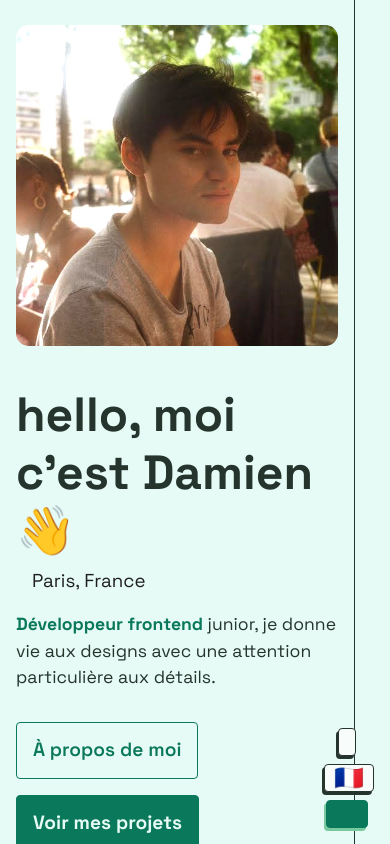
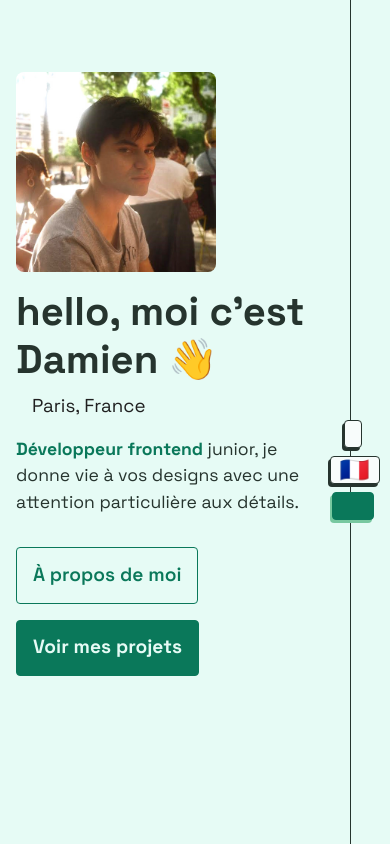
Before and after one commit to GDami/portfolio, a React (Vite) app: page / in a window 390 px wide. Built offline with nearby package versions, Linux system fonts and the light colour scheme; some icons are missing.

Commit message:
more responsive hero

```diff
--- a/src/App.css
+++ b/src/App.css
@@ -17,18 +17,11 @@ footer {
 
 }
 
-@media screen and (max-width: 800px) {
-
-    /* without this the header and footer borders are aligned */
-    footer {
-        padding-block: calc(var(--spacing-low) + 2px);
-    }
-}
-
 .section-title {
     width: fit-content;
     align-self: center;
     font-weight: 400;
+    font-size: 2.2rem;
     cursor: default;
 }
 
@@ -64,7 +57,7 @@ footer {
     transition: width var(--transition-time) ease;
 }
 
-.animated-underline:hover::after {
+.animated-underline:hover::after, .hero-cta:hover .animated-underline::after {
     width: 100%;
     left: 0;
     right: auto;
@@ -99,18 +92,8 @@ strong {
     color: var(--color-draw)
 }
 
-@media screen and (max-width: 480px) {
-    /* .section-title {
-        align-self: flex-start;
-    } */
-
-    .section-container {
-        margin-inline: var(--spacing-common);
-    }
-
-    .section-title::before {
-        right: calc(100% + 2 * var(--spacing-common));
-    }
+h2 {
+    font-size: 1.5rem;
 }
 
 g, path {
@@ -120,6 +103,10 @@ g, path {
 .content-wrapper {
     display: flex;
     flex-direction: column;
+
+    height: 100vh;
+    height: 100dvh;
+    overflow: scroll;
 }
 
 .content {
@@ -137,3 +124,30 @@ g, path {
         overflow: scroll;
     }
 }
+
+@media screen and (max-width: 768px) {
+    /* .section-title {
+        align-self: flex-start;
+    } */
+
+    .section-container {
+        margin-inline: var(--spacing-common);
+    }
+
+    .section-title {
+        font-size: 1.8rem;
+    }
+
+    .section-title::before {
+        right: calc(100% + 2 * var(--spacing-common));
+    }
+
+    /* without this the header and footer borders are aligned */
+    footer {
+        padding-block: calc(var(--spacing-low) + 2px);
+    }
+
+    h2 {
+        font-size: 1.3rem;
+    }
+}
--- a/src/components/header/Header.css
+++ b/src/components/header/Header.css
@@ -211,7 +211,7 @@ a, a:visited {
     }
 
     #header nav .header-buttons {
-        bottom: var(--spacing-common);
+        position:inherit;
         flex-direction: column;
     }
 
--- a/src/components/landing/Hero.css
+++ b/src/components/landing/Hero.css
@@ -1,3 +1,12 @@
+.hero-container {
+    min-height: max(100vh, 500px);
+
+    display: flex;
+    flex-direction: column;
+
+    justify-content: center;
+}
+
 .hero {
     max-width: 800px;
     margin-inline: auto;
@@ -8,7 +17,6 @@
 
     gap: var(--spacing-xlarge);
 
-    min-height: max(100vh, 500px);
 
 }
 
@@ -54,8 +62,8 @@
 
 .hero-img-container {
     position:relative;
-    min-width: 300px;
-    max-width: 300px;
+    min-width: 250px    ;
+    max-width: 250px;
 
     opacity: 0;
     animation: appear-and-scale .3s .2s ease-in-out forwards;
@@ -143,9 +151,10 @@
     animation: appear-from-left .3s .4s ease-in-out forwards;
 }
 
-.hero-detail:hover {
-    color: var(--color-draw);
-    cursor: default;
+.hero-detail::after {
+    bottom: 0;
+    height: 1px;
+    background-color: var(--color-main);
 }
 
 .hero-ctas {
@@ -170,23 +179,21 @@
     text-decoration: none;
 }
 
-.hero-cta.animated-underline::after {
-    height: 1px;
-    bottom: calc( 1.5 * var(--spacing-low));
-    right: var(--spacing-common);
+.hero-cta .animated-underline::after {
+    height: 1.5px;
+    /* bottom: calc( 1.5 * var(--spacing-low)); */
+    /* right: var(--spacing-common); */
 }
 
-.hero-cta.animated-underline:hover::after {
+.hero-cta .animated-underline:hover::after {
     /* height: 2px; */
-    left: var(--spacing-common);
-    width: calc(100% - 2 * var(--spacing-common));
 }
 
-.hero-cta.animated-underline.primary::after {
+.hero-cta.primary .animated-underline::after {
     background-color: var(--color-bg);
 }
 
-.hero-cta.animated-underline.hero-cta.secondary::after {
+.hero-cta.secondary .animated-underline::after {
     background-color: var(--color-draw-shadow);
 }
 
@@ -215,15 +222,18 @@
         padding-top: var(--spacing-large);
         padding-bottom: calc( 2 * var(--spacing-xlarge));
         padding-inline: var(--spacing-large);
-        max-width: 400px;
         gap: var(--spacing-large);
+        width: auto;
+        align-items: flex-start;
+        justify-content: flex-end;
     }
 
     .hero-img-container {
-        min-width: 0;
-        max-width: 400px;
+        min-width: 200px;
+        width: 33%;
+        max-width: 33%;
+
     }
-
 
 
     .hero-img-container, .hero-title, .hero-info, .hero-subtext, .hero-ctas {
@@ -234,15 +244,25 @@
         animation-delay: .1s;
     }
 
+    .hero-cta {
+        justify-content: center;
+    }
+
 }
 
-@media screen and (max-width: 480px) {
+@media screen and (max-width: 768px) {
     .hero {
         padding-top: var(--spacing-common);
         padding-inline: var(--spacing-common);
+        gap: var(--spacing-common);
+        max-width: 600px;
     }
 
-    .hero-cta.animated-underline::after {
+    .hero-cta .animated-underline::after {
         display: none;
     }
+
+    .hero-title {
+        font-size: 2.5rem;
+    }
 }
--- a/src/components/landing/Hero.tsx
+++ b/src/components/landing/Hero.tsx
@@ -8,7 +8,8 @@ export function Hero() {
     const { t } = useTranslation()
 
     return (
-        <div className="hero" id="home">
+        <div className='hero-container' id="home">
+            <div className="hero">
                 <div className="hero-img-container">
                     <img className='hero-img' src={heroImg} alt='hero-img'></img>
                     <img className='villain-img' src={versoImg} alt='noisette-img'></img>
@@ -16,10 +17,11 @@ export function Hero() {
                 <div className='hero-heading'>
                     <h1 className='hero-title'>{t("hero.title")}<span className='wave-hand'>👋</span></h1>
                     <h3 className='hero-info'><i className='bxr  bx-location'  ></i> Paris, France</h3>
-                <h3 className='hero-subtext'>{t("hero.subtext.1")}<strong>{t("hero.subtext.2")}</strong>{t("hero.subtext.3")}<span className='hero-detail'>{t("hero.subtext.4")}</span>.</h3>
+                    <h3 className='hero-subtext'>{t("hero.subtext.1")}<strong>{t("hero.subtext.2")}</strong>{t("hero.subtext.3")}<span className='hero-detail animated-underline'>{t("hero.subtext.4")}</span>.</h3>
                     <div className='hero-ctas'>
-                    <a className='hero-cta secondary animated-underline' href='#about'>{t("hero.cta.1")}</a>
-                    <a className='hero-cta primary animated-underline' href='#projects'>{t("hero.cta.2")}</a>
+                        <a className='hero-cta secondary ' href='#about'><span className='animated-underline'>{t("hero.cta.1")}</span></a>
+                        <a className='hero-cta primary ' href='#projects'><span className='animated-underline'>{t("hero.cta.2")}</span></a>
+                    </div>
                 </div>
             </div>
         </div>
--- a/src/index.css
+++ b/src/index.css
@@ -28,12 +28,12 @@ html.dark {
 
 	--color-main: white;
 	--color-secondary: rgb(197,197,197);
-	--color-bg: rgb(40,42,41);
+	--color-bg: rgb(35,42,41);
 
-	--color-draw: rgb(18, 173, 90);
+	--color-draw: rgb(58, 173, 110);
 	--color-draw-light: white;
 	--color-draw-shadow: var(--color-main);
-	--color-item-bg: rgb(20,23,21);
+	--color-item-bg: rgb(17,23,22);
 
 	--color-header: var(--color-item-bg);
 
--- a/src/utils/i18n/locales/fr/fr.json
+++ b/src/utils/i18n/locales/fr/fr.json
@@ -9,7 +9,7 @@
     "hero.title": "hello, moi c'est Damien ",
     "hero.subtext.1": "",
     "hero.subtext.2": "Développeur frontend",
-    "hero.subtext.3": " junior, je donne vie aux designs avec une attention particulière aux ",
+    "hero.subtext.3": " junior, je donne vie à vos designs avec une attention particulière aux ",
     "hero.subtext.4": "détails",
     "hero.cta.1": "À propos de moi",
     "hero.cta.2": "Voir mes projets",
```
Lines whose indentation alone changed are shown as unchanged.
